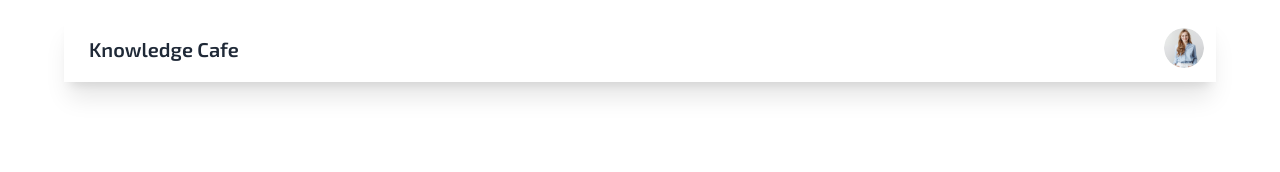
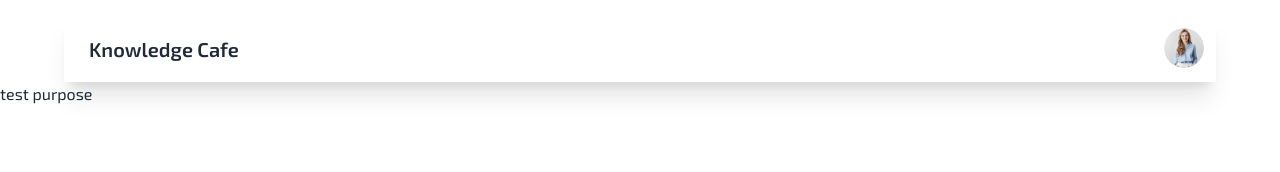
Before and after one commit to mostak9/react-knowledge-cafe-practice, a React (Vite) app: page / in a window 1280 px wide. Shown: the top 172 px of the page. Built offline with nearby package versions, Linux system fonts and the light colour scheme.

Commit message:
for testing

```diff
--- a/src/App.jsx
+++ b/src/App.jsx
@@ -7,6 +7,7 @@ function App() {
   return (
     <>
      <Header></Header>
+     <p>test purpose</p>
     </>
   )
 }
```
